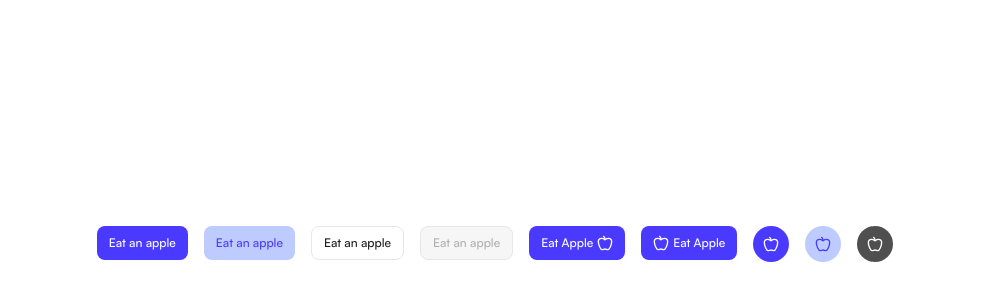
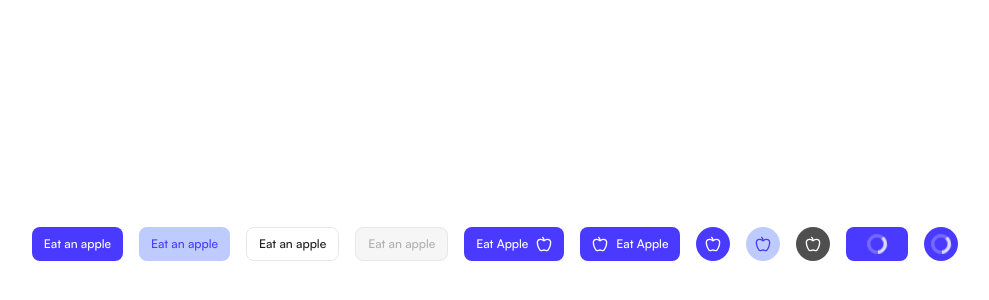
Before and after one commit to djebah-zoubair/prytech, a Next.js app: page / in a window 1280 px wide. Shown: the part 156-456 px from the top of the page, without its empty margins (145-1134 px from the left). Built offline with nearby package versions, Linux system fonts and the light colour scheme.

Commit message:
feat(button): add loading state and reusable loading component

```diff
--- a/app/page.tsx
+++ b/app/page.tsx
@@ -49,23 +49,29 @@
             Eat Apple
           </Button>
           <Button
-            size="sm"
+            size="xs"
             variants="icon"
             icon={{ icon: LuApple }}
             icontheme="accent"
           />
           <Button
-            size="sm"
+            size="xs"
             variants="icon"
             icon={{ icon: LuApple }}
             icontheme="secondary"
           />
           <Button
-            size="sm"
+            size="xs"
             variants="icon"
             icon={{ icon: LuApple }}
             icontheme="gray"
           />
+          <Button size="xs" isLoading>
+            Accent
+          </Button>
+          <Button size="xs" variants="icon" isLoading>
+            Accent
+          </Button>
         </div>
       </main>
     </div>
--- a/src/components/ui/buttons.tsx
+++ b/src/components/ui/buttons.tsx
@@ -1,5 +1,6 @@
 import { cn } from "@/lib/utils";
 import { IconProps } from "@/types/iconProps";
+import Spinner from "./spinner";
 
 interface ButtonProps {
   size?: "xs" | "sm" | "base" | "lg" | "xl";
@@ -114,13 +115,33 @@
   return (
     <button
       type="button"
-      className={cn(variantStyles, sizeStyles, className, "")}
+      className={cn(
+        variantStyles,
+        sizeStyles,
+        iconSize,
+        isLoading && "cursor-wait",
+        className,
+        "relative animate"
+      )}
       disabled={isDisabled}
     >
+      {isLoading && (
+        <div className="absolute inset-0 flex items-center justify-center">
+          {variants === "accent" ||
+          (variants === "icon" && icontheme === "accent") ||
+          icontheme === "gray" ? (
+            <Spinner size="small" variant="white" />
+          ) : (
+            <Spinner size="small" />
+          )}
+        </div>
+      )}
+
+      <div className={cn(isLoading && "invisible")}>
         {IconComponent && variants === "icon" ? (
           <IconComponent size={iconSize} />
         ) : (
-        <div className={cn(IconComponent && "flex items-center gap-1")}>
+          <div className={cn(IconComponent && "flex items-center gap-2")}>
             {IconComponent && iconPosition == "left" && (
               <IconComponent size={iconSize} />
             )}
@@ -130,6 +151,7 @@
             )}
           </div>
         )}
+      </div>
     </button>
   );
 };
--- /dev/null
+++ b/src/components/ui/spinner.tsx
@@ -0,0 +1,62 @@
+import { cn } from "@/lib/utils";
+
+interface SpinnerProps {
+  size?: "small" | "medium" | "large";
+  variant?: "primary" | "white";
+}
+
+const Spinner = ({ size = "medium", variant = "primary" }: SpinnerProps) => {
+  let variantStyles: string = "";
+  let sizeStyles: string = "";
+
+  switch (variant) {
+    case "primary":
+      variantStyles = "text-primary";
+      break;
+    case "white":
+      variantStyles = "text-white";
+      break;
+    default:
+      break;
+  }
+
+  switch (size) {
+    case "small":
+      sizeStyles = "w-5 h-5";
+      break;
+    case "medium":
+      sizeStyles = "w-9 h-9";
+      break;
+    case "large":
+      sizeStyles = "w-12 h-12";
+      break;
+    default:
+      break;
+  }
+
+  return (
+    <svg
+      role="spinner"
+      className={cn(sizeStyles, variantStyles, "animate-spin")}
+      xmlns="http://www.w3.org/2000/svg"
+      fill="none"
+      viewBox="0 0 24 24"
+    >
+      <circle
+        className="opacity-25"
+        cx={12}
+        cy={12}
+        r={10}
+        stroke="currentColor"
+        strokeWidth={4}
+      ></circle>
+      <path
+        className="opacity-75"
+        fill="currentColor"
+        d="M4 12a8 8 0 018-8V0C5.373 0 0 5.373 0 12h4zm2 5.291A7.962 7.962 0 014 12H0c0 3.042 1.135 5.824 3 7.938l3-2.647z"
+      ></path>
+    </svg>
+  );
+};
+
+export default Spinner;
```
Lines whose indentation alone changed are shown as unchanged.
